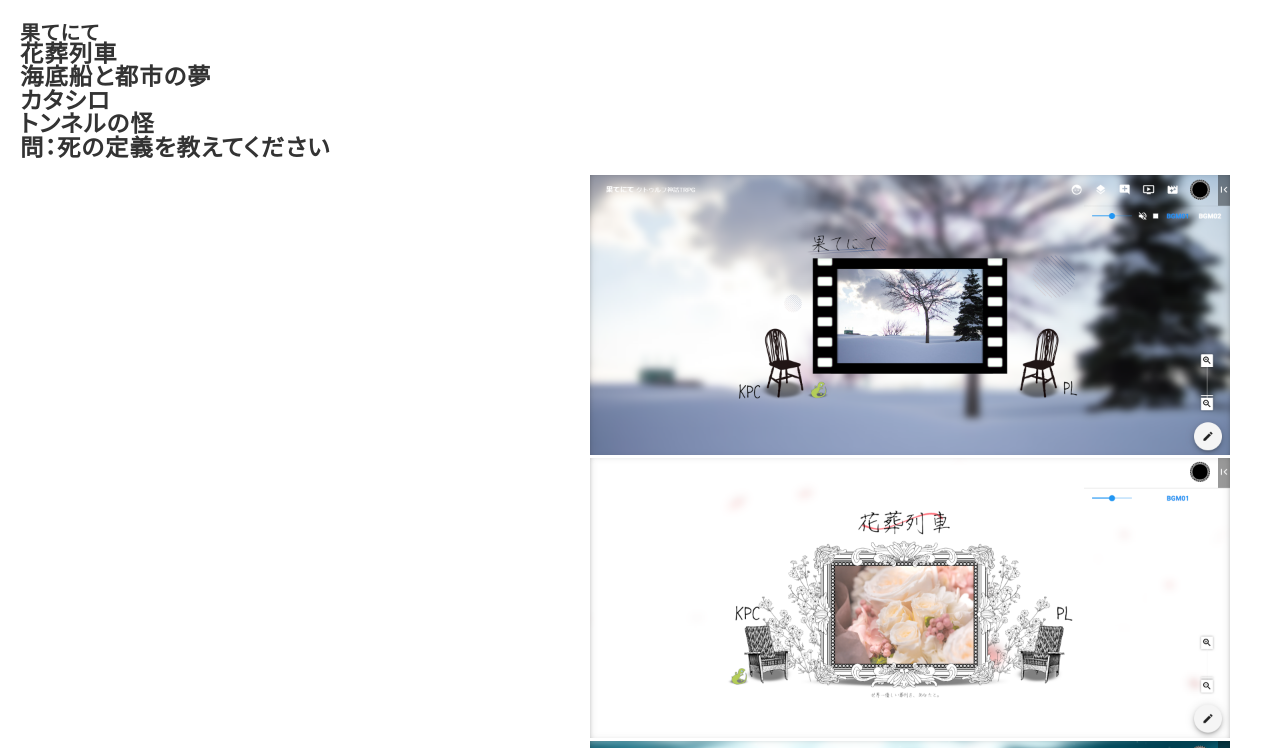
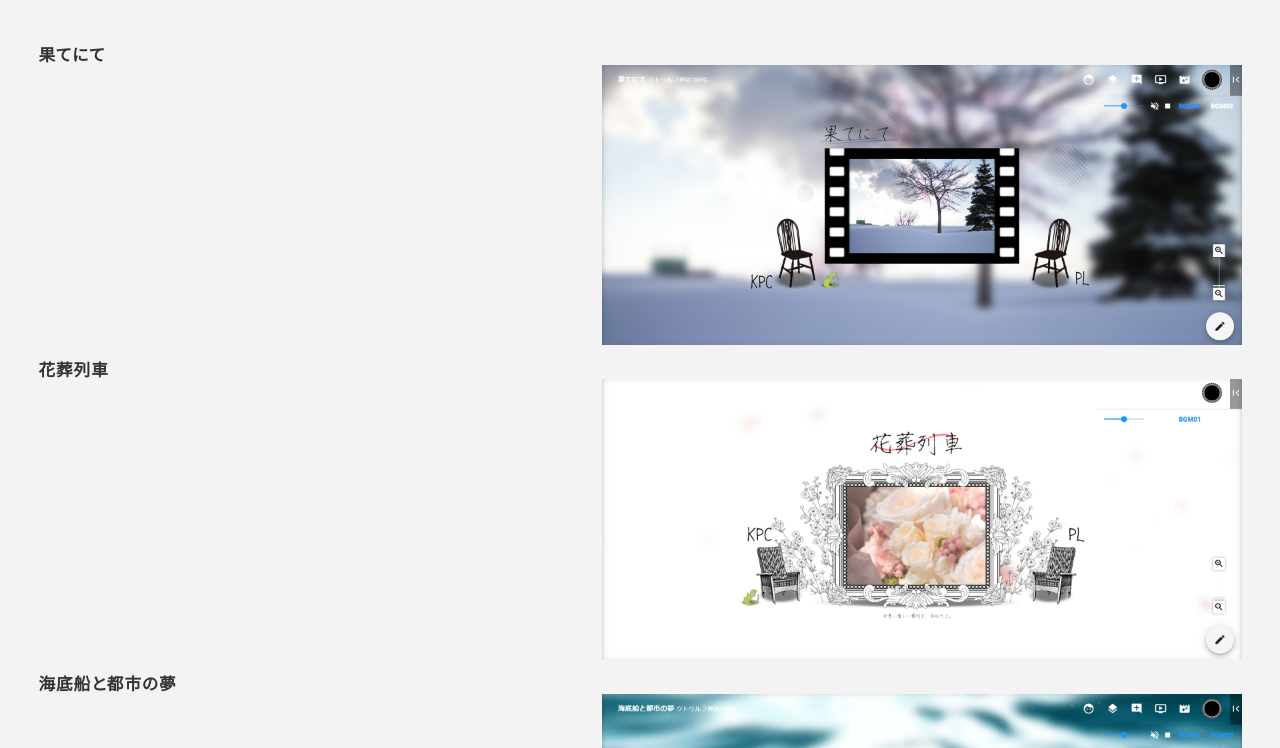
Before and after one commit to KUAD-XtechDesign/website2022-y-miyamoto-a, a plain HTML site: page top.html in a window 1280 px wide. Shown: the part 52-800 px from the top of the page. Drawn offline with nearby package versions, Linux system fonts and the light colour scheme.

Commit message:
元のトップページから飛べるようにしました

```diff
--- a/css/style.css
+++ b/css/style.css
@@ -12,7 +12,7 @@ html,
 body {
   height: 50%;
   font-feature-settings: "palt";
-  background-color: #fff;
+  background-color: #f3f3f3;
   position: relative;
 }
 
@@ -58,7 +58,7 @@ header {
   padding-right: 25px;
   padding-left: 25px;
   padding-bottom: 15px;
-  background-color: #fff;
+  background-color: #f3f3f3;
   display: inline-flex;
 }
 
@@ -72,7 +72,7 @@ header {
 ======================================================*/
 
 body{
-  padding-top: 65px;
+  padding-top: 100px;
 }
 
 body.contents_page {/* classにcontents_pageが指定されているbodyタグ */
@@ -139,11 +139,16 @@ a.link_btn:hover{/* classがlink_btnのaタグのマウスオーバー時 */
 
 .shinario{
   text-align:left;
-  margin-left: 20px;
-  margin-top: 10px;
-  margin-right: 50px;
-  margin-bottom: 15px;
+  margin-left: 3%;
+  margin-top: 0px;
+  margin-right: 0px;
+  margin-bottom: 0px;
   width: 50%;
+  display: flex;
+}
+
+.shinario a{
+  text-decoration: none;
 }
 
 .room{
@@ -151,8 +156,9 @@ a.link_btn:hover{/* classがlink_btnのaタグのマウスオーバー時 */
   width: 50%;
   margin-left: 20px;
   margin-top: 0px;
-  margin-right: 50px;
+  margin-right: 3%;
   margin-bottom: 15px;
+  display: flex;
 }
 
 /* =================================================
--- a/top.html
+++ b/top.html
@@ -21,20 +21,44 @@
 
  <body>
      <div class="shinario">
-       <h4>果てにて</h4>
-       <h3>花葬列車</h4>
-       <h3>海底船と都市の夢</h3>
-       <h3>カタシロ</h3>
-       <h3>トンネルの怪</h3>
-       <h3>問：死の定義を教えてください</h3\>
+       <a href="http://127.0.0.1:3000/hatenite.html"><h5>果てにて</h5><alt="果てにて"></a>
+     </div>
+     <div class="room">
+      <a href="http://127.0.0.1:3000/hatenite.html"><img src="./images/hatenite.png"alt="果てにて"></a>
+    </div>
+
+     <div class="shinario">
+       <a href="http://127.0.0.1:3000/kasouressha.html"><h5>花葬列車</h5><alt="花葬列車"></a>
+     </div>
+     <div class="room">
+      <a href="http://127.0.0.1:3000/kasouressha.html"><img src="./images/kasouressha.png"alt="花葬列車"></a>
      </div>
 
+     <div class="shinario">
+       <a href="http://127.0.0.1:3000/kaiteisen.html"><h5>海底船と都市の夢</h5><alt="海底船と都市の夢"></a>
+     </div>
      <div class="room">
-       <a href="http://127.0.0.1:3000/hatenite.html"><img src="./images/hatenite.png"alt="果てにて"></a>
-       <a href="http://127.0.0.1:3000/kasouressha.html"><img src="./images/kasouressha.png"alt="花葬列車"></a>
-       <a href="http://127.0.0.1:3000/kaiteisen.html"><img src="./images/kaiteisen.png"alt="海底船と都市の夢"></a>
-       <a href="http://127.0.0.1:3000/katasiro.html"><img src="./images/katashiro.png"alt="カタシロ"></a>
-       <a href="http://127.0.0.1:3000/tonnnteru.html"><img src="./images/tonnnerunokai.png"alt="トンネルの怪"></a>
+      <a href="http://127.0.0.1:3000/kaiteisen.html"><img src="./images/kaiteisen.png"alt="海底船と都市の夢"></a>
+     </div>
+
+     <div class="shinario">
+       <a href="http://127.0.0.1:3000/katasiro.html"><h5>カタシロ</h5><alt="カタシロ"></a>
+     </div>
+     <div class="room">
+      <a href="http://127.0.0.1:3000/katasiro.html"><img src="./images/katashiro.png"alt="カタシロ"></a>
+     </div>
+
+     <div class="shinario">
+       <a href="http://127.0.0.1:3000/tonnnteru.html"><h5>トンネルの怪</h5> <alt="トンネルの怪"></a>
+     </div>
+     <div class="room">
+      <a href="http://127.0.0.1:3000/tonnnteru.html"><img src="./images/tonnnerunokai.png"alt="トンネルの怪"></a>
+     </div>
+
+     <div class="shinario">
+       <a href="http://127.0.0.1:3000/toishi.html"><h5>問：死の定義を教えてください</h5><alt="問：死の定義を教えてください"></a>
+     </div>
+     <div class="room">
        <a href="http://127.0.0.1:3000/toishi.html"><img src="./images/toi_shi.png"alt="問：死の定義を教えてください"></a>
        <!--リンク合ってるか確認-->
       </div>
```
Also changed, not shown: index.html (+1 -1 lines).
